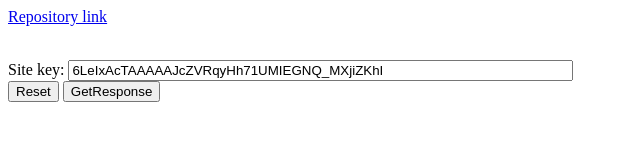
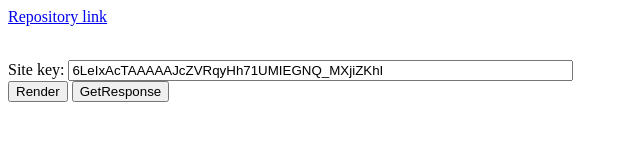
Before and after one commit to arphox/grecaptcha-v2box-demo, a plain HTML site: page index.html in a window 1280 px wide. Shown: the full height of the page, 0-640 px from the left. Drawn offline with Linux system fonts and the light colour scheme.

Commit message:
Update index.html

```diff
--- a/index.html
+++ b/index.html
@@ -9,7 +9,7 @@
 <label>Site key: </label>
 <input size = "60" type = "text" id = "sitekey" value = "6LeIxAcTAAAAAJcZVRqyHh71UMIEGNQ_MXjiZKhI"/>
 <br/>
-<button onclick = "onReset()">Reset</button>
+<button onclick = "onReset()">Render</button>
 <button onclick = "onGetResponse()">GetResponse</button>
 
 <div id="html_element"></div>
@@ -20,7 +20,6 @@
 
 function onReset() {
   var key = document.getElementById("sitekey").getAttribute("value");
-  grecaptcha.reset();
   grecaptcha.render('html_element', { 'sitekey' : key });
 }
 
```
